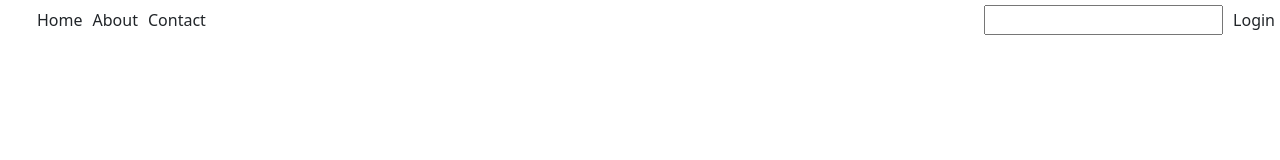
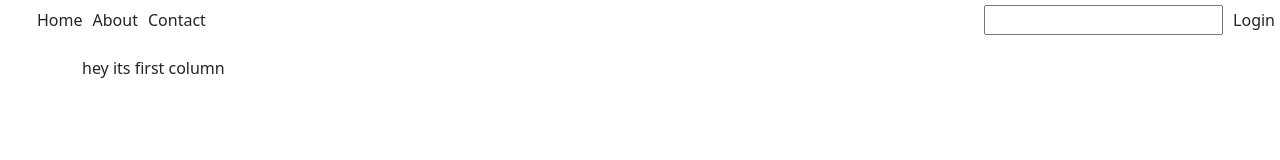
Before and after one commit to Rizwan97ss/dec2024, a plain HTML site: page index.html in a window 1280 px wide. Drawn offline with nearby package versions, Linux system fonts and the light colour scheme.

Commit message:
add this one

```diff
--- a/index.html
+++ b/index.html
@@ -28,6 +28,11 @@
             <li><a href="#">Login</a></li>
         </ul>
     </nav>
+    <div class="container">
+        <div class="row">
+            <div class="col-md-6">hey its first column</div>
+        </div>
+    </div>
     <script src="https://cdn.jsdelivr.net/npm/bootstrap@5.0.2/dist/js/bootstrap.bundle.min.js" integrity="sha384-MrcW6ZMFYlzcLA8Nl+NtUVF0sA7MsXsP1UyJoMp4YLEuNSfAP+JcXn/tWtIaxVXM" crossorigin="anonymous"></script>
 </body>
 </html>
```
